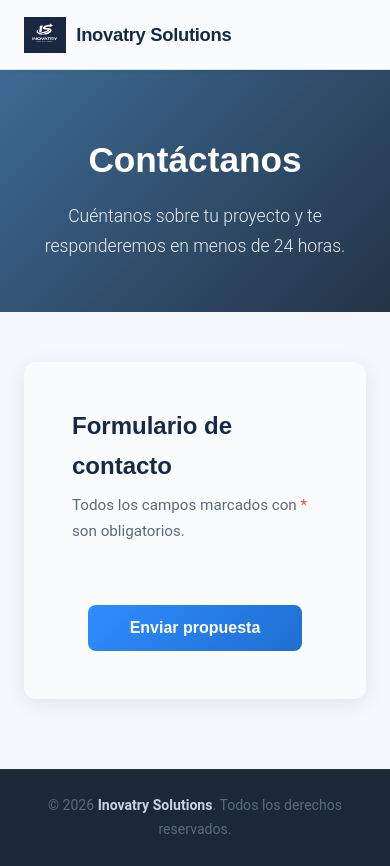
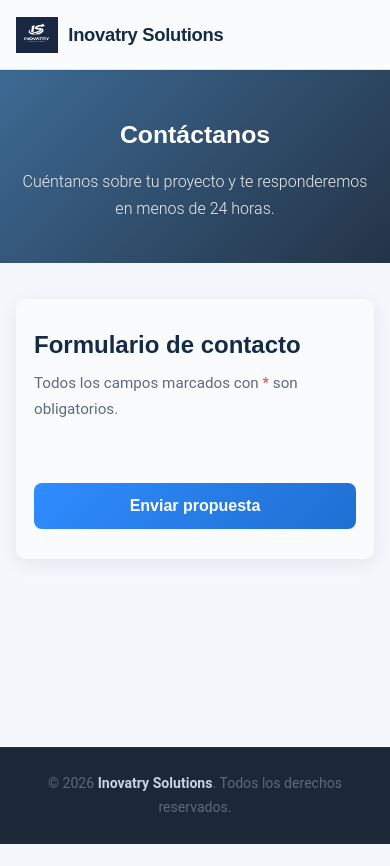
Before and after one commit to A-n-g-e-l-o-03/Pagina-Ideas-Inovatry, a plain HTML site: page index.html in a window 390 px wide. After the commit the page ends 844 px from the top, so only its background shows below. Drawn offline with Linux system fonts and the light colour scheme; a script that the page names is missing.

Commit message:
feat(landing): add responsive breakpoints for mobile viewports

```diff
--- a/css/style.css
+++ b/css/style.css
@@ -521,3 +521,59 @@ body {
   opacity: 0.75;
   margin-top: 28px;
 }
+
+/* ---------- Responsive Breakpoints ---------- */
+@media (max-width: 720px) {
+  .hero {
+    padding: 44px 20px 40px;
+  }
+
+  .hero h1 {
+    font-size: 1.8rem;
+  }
+
+  .form-section {
+    padding: 36px 16px 56px;
+  }
+
+  .form-container,
+  .form-section .privacy-content {
+    padding: 32px 24px 36px;
+  }
+
+  .form-grid {
+    grid-template-columns: 1fr;
+  }
+
+  .btn-submit {
+    width: 100%;
+  }
+}
+
+@media (max-width: 480px) {
+  .navbar {
+    padding: 0 16px;
+  }
+
+  .hero h1 {
+    font-size: 1.55rem;
+  }
+
+  .hero p {
+    font-size: 1rem;
+  }
+
+  .form-container,
+  .form-section .privacy-content {
+    padding: 26px 18px 30px;
+    border-radius: 10px;
+  }
+
+  .file-upload-wrapper {
+    padding: 20px 14px;
+  }
+
+  .file-item {
+    flex-wrap: wrap;
+  }
+}
```
